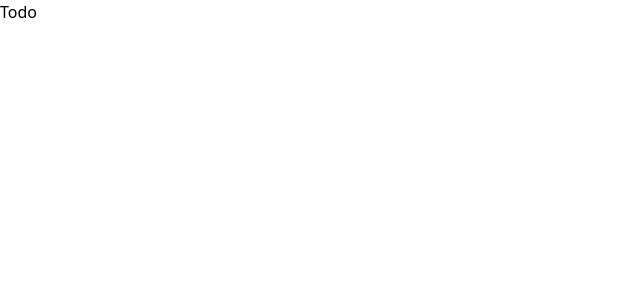
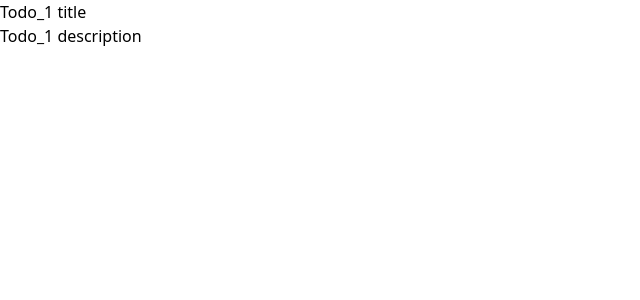
Before and after one commit to ronsigter/crud-todo-cra, a React (Create React App) app: page /todo/1 in a window 1280 px wide. Shown: the top 300 px of the page, without its empty margins (0-640 px from the left). Built offline with nearby package versions, Linux system fonts and the light colour scheme; data requests are answered from the project's data file.

Commit message:
adds useGetTodo hook

```diff
--- a/src/component/Card/index.tsx
+++ b/src/component/Card/index.tsx
@@ -4,7 +4,7 @@ import { CardProps } from './types'
 const Card: React.FC<CardProps> = ({ todo }) => {
   return (
     <div>
-      <Link to={`/todo/${todo.id}`}>
+      <Link to={`/todo/${todo?.id}`}>
         <p data-testid='card-title'>{todo?.title}</p>
       </Link>
       <p data-testid='card-description'>{todo?.description}</p>
--- a/src/containers/Todo/index.tsx
+++ b/src/containers/Todo/index.tsx
@@ -1,5 +1,23 @@
+import { useParams } from 'react-router-dom'
+import Card from 'component/Card'
+import { useGetTodo } from 'hooks'
+
 const Todo: React.FC = () => {
-  return <div>Todo</div>
+  const { id } = useParams<{ id: string }>()
+  const { todo } = useGetTodo(id)
+
+  if (!todo)
+    return (
+      <div>
+        <span>No such activity exists</span>
+      </div>
+    )
+
+  return (
+    <div>
+      <Card todo={todo} />
+    </div>
+  )
 }
 
 export default Todo
--- a/src/hooks/index.ts
+++ b/src/hooks/index.ts
@@ -1 +1,2 @@
 export * from './useListTodos'
+export * from './useGetTodo'
--- /dev/null
+++ b/src/hooks/useGetTodo/index.ts
@@ -0,0 +1,18 @@
+import { GetTodo } from 'api'
+import { useState } from 'react'
+import { useQuery } from 'react-query'
+import { Todo } from 'GlobalTypes'
+import { UseGetTodo } from './types'
+
+export const useGetTodo = (id: string | number): UseGetTodo => {
+  const [todo, setTodo] = useState<Todo>(null)
+  const { status, isError } = useQuery<Todo>(['todo', { id }], GetTodo, {
+    onSuccess: (data) => setTodo(data),
+  })
+
+  return {
+    status,
+    isError,
+    todo,
+  }
+}
--- /dev/null
+++ b/src/hooks/useGetTodo/types.ts
@@ -0,0 +1,8 @@
+import { Todo } from 'GlobalTypes'
+import { MutationStatus } from 'react-query'
+
+export type UseGetTodo = {
+  status: MutationStatus
+  isError: boolean
+  todo: Todo
+}
```
Also changed, not shown: 1 other file (tests, documents, lock files or other folders).
